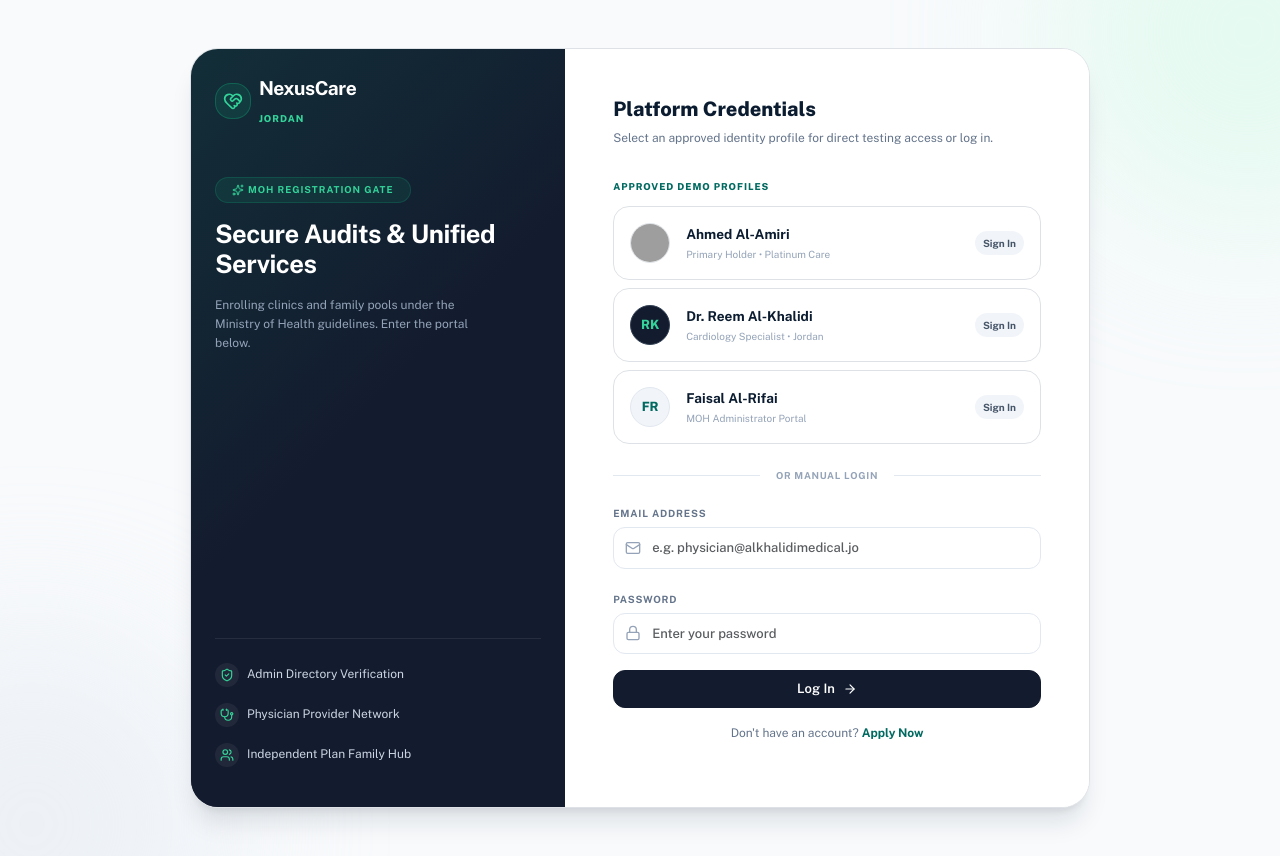
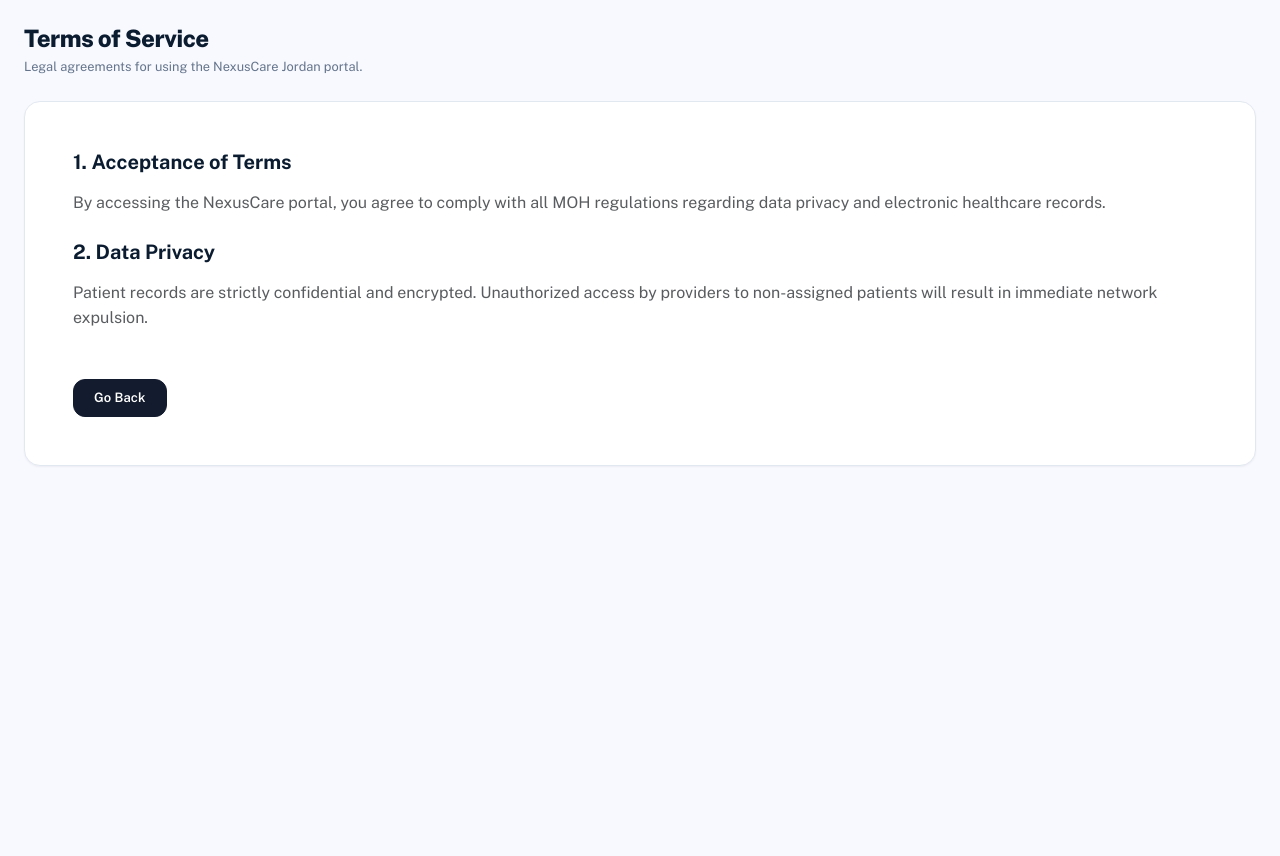
Before and after one commit to mohammaddraz/nexuscare-jordan-frontend, a React (Vite) app: page /terms in a window 1280 px wide. Before the commit this address led to /login. After the commit the page ends 800 px from the top, so only its background shows below. Built offline with nearby package versions, Linux system fonts and the light colour scheme; grey boxes are pictures that could not be loaded.

Commit message:
feat: added legal terms of service page

```diff
--- /dev/null
+++ b/src/pages/auth/TermsPage.jsx
@@ -0,0 +1,29 @@
+import PageWrapper from '../../components/layout/PageWrapper';
+import { Button } from 'react-bootstrap';
+import { useNavigate } from 'react-router-dom';
+
+function TermsPage() {
+  const navigate = useNavigate();
+
+  return (
+    <PageWrapper title="Terms of Service" subtitle="Legal agreements for using the NexusCare Jordan portal.">
+      <div className="card glass-panel p-5">
+        <h5 className="fw-bold mb-3">1. Acceptance of Terms</h5>
+        <p className="text-muted mb-4">
+          By accessing the NexusCare portal, you agree to comply with all MOH regulations regarding data privacy and electronic healthcare records.
+        </p>
+
+        <h5 className="fw-bold mb-3">2. Data Privacy</h5>
+        <p className="text-muted mb-4">
+          Patient records are strictly confidential and encrypted. Unauthorized access by providers to non-assigned patients will result in immediate network expulsion.
+        </p>
+
+        <div className="mt-4">
+          <Button variant="primary" onClick={() => navigate(-1)}>Go Back</Button>
+        </div>
+      </div>
+    </PageWrapper>
+  );
+}
+
+export default TermsPage;
--- a/src/routes/AppRouter.jsx
+++ b/src/routes/AppRouter.jsx
@@ -9,6 +9,7 @@
 import LoginPage from '../pages/auth/LoginPage';
 import RegisterPage from '../pages/auth/RegisterPage';
 import UnauthorizedPage from '../pages/auth/UnauthorizedPage';
+import TermsPage from '../pages/auth/TermsPage';
 
 // Consumer Portal pages
 import FamilyHubPage from '../pages/consumer/FamilyHubPage';
@@ -59,6 +60,7 @@
       <Route path="/register" element={
         isAuthenticated ? <Navigate to={getDefaultPath()} replace /> : <RegisterPage />
       } />
+      <Route path="/terms" element={<TermsPage />} />
       <Route path="/unauthorized" element={<UnauthorizedPage />} />
 
       {/* ---- Protected Routes (wrapped in MainLayout) ---- */}
```
